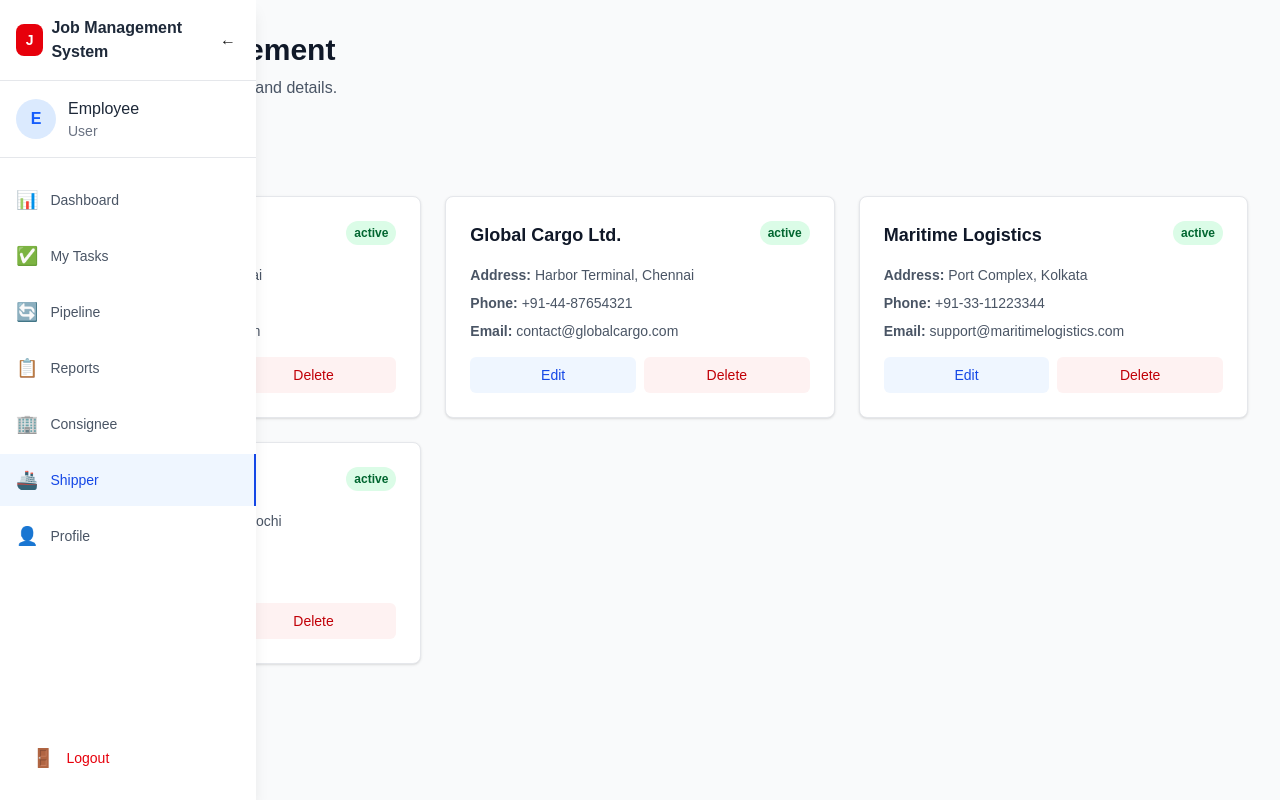
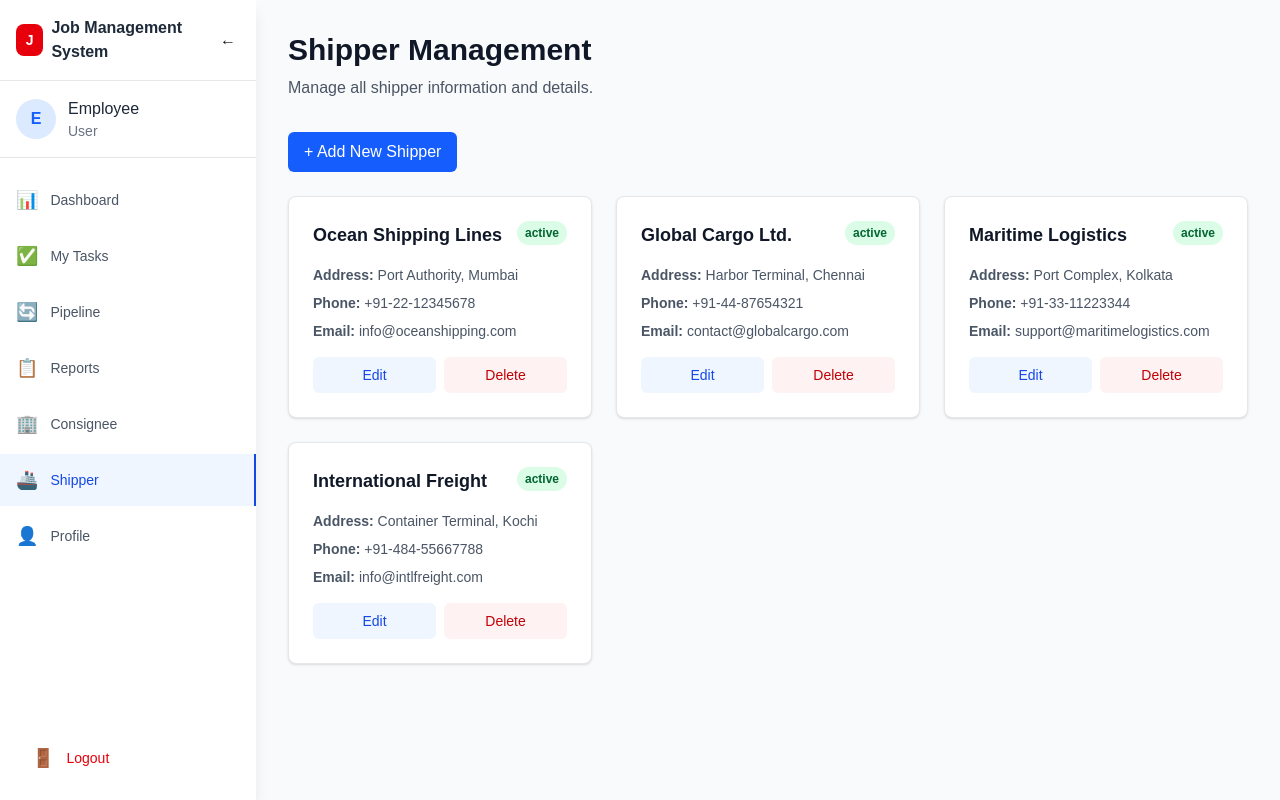
Before and after one commit to Maydiv123/jmscrrm, a Next.js app in the folder frontend/: page /shipper in a window 1280 px wide. Built offline with nearby package versions, Linux system fonts and the light colour scheme; no server answers.

Commit message:
Refactor ShipperPage layout and enhance logging in Stage3Page for better debugging. Adjust sidebar layout and update container data handling to improve clarity in displayed information.

```diff
--- a/frontend/src/app/shipper/page.js
+++ b/frontend/src/app/shipper/page.js
@@ -266,9 +266,9 @@ export default function ShipperPage() {
   };
 
   return (
-    <div className="min-h-screen bg-gray-50 flex">
+    <div className="min-h-screen bg-gray-50">
       <Sidebar />
-      <div className="flex-1 p-8">
+      <div className="ml-64 p-8">
         <div className="max-w-7xl mx-auto">
           <div className="mb-8">
             <h1 className="text-3xl font-bold text-gray-900">Shipper Management</h1>
--- a/frontend/src/app/stage3/page.js
+++ b/frontend/src/app/stage3/page.js
@@ -333,6 +333,13 @@ export default function Stage3Page() {
       if (res.ok) {
         const completeJob = await res.json();
         console.log("Complete job data for Stage 3:", completeJob);
+        console.log("Stage1 data:", completeJob.stage1);
+        console.log("Stage1 data (capital):", completeJob.Stage1);
+        console.log("Stage1Containers data (capital):", completeJob.Stage1Containers);
+        console.log("Container field in stage1:", completeJob.stage1?.container_no);
+        console.log("Container field in Stage1:", completeJob.Stage1?.container_no);
+        console.log("Size field in stage1:", completeJob.stage1?.container_size);
+        console.log("Size field in Stage1:", completeJob.Stage1?.container_size);
         setSelectedJob(completeJob);
 
         // Pre-fill form with existing stage3 data if available
@@ -615,18 +622,17 @@ export default function Stage3Page() {
                 <div className="grid grid-cols-1 md:grid-cols-3 gap-4 text-sm">
                   <div><strong>Consignee:</strong> {selectedJob.stage1?.consignee || selectedJob.Stage1?.consignee || '-'}</div>
                   <div><strong>Container:</strong> {
-                    selectedJob.stage1Containers && selectedJob.stage1Containers.length > 0
-                      ? selectedJob.stage1Containers.map(container => container.container_no).join(', ')
+                    (selectedJob.Stage1Containers && selectedJob.Stage1Containers.length > 0)
+                      ? selectedJob.Stage1Containers.map(container => container.container_no).join(', ')
                       : selectedJob.stage1?.container_no || selectedJob.Stage1?.container_no || '-'
                   }</div>
                   <div><strong>Size:</strong> {
-                    selectedJob.stage1Containers && selectedJob.stage1Containers.length > 0
-                      ? selectedJob.stage1Containers.map(container => container.container_size).join(', ')
+                    (selectedJob.Stage1Containers && selectedJob.Stage1Containers.length > 0)
+                      ? selectedJob.Stage1Containers.map(container => container.container_size).join(', ')
                       : selectedJob.stage1?.container_size || selectedJob.Stage1?.container_size || '-'
                   }</div>
                   <div><strong>Bill of Entry:</strong> {selectedJob.stage2?.bill_of_entry_no || selectedJob.Stage2?.bill_of_entry_no || '-'}</div>
                   <div><strong>HSN Code:</strong> {selectedJob.stage2?.hsn_code || selectedJob.Stage2?.hsn_code || '-'}</div>
-                  <div><strong>Duty Amount:</strong> ₹{selectedJob.stage2?.duty_amount || selectedJob.Stage2?.duty_amount || 0}</div>
                 </div>
               </div>
 
```
